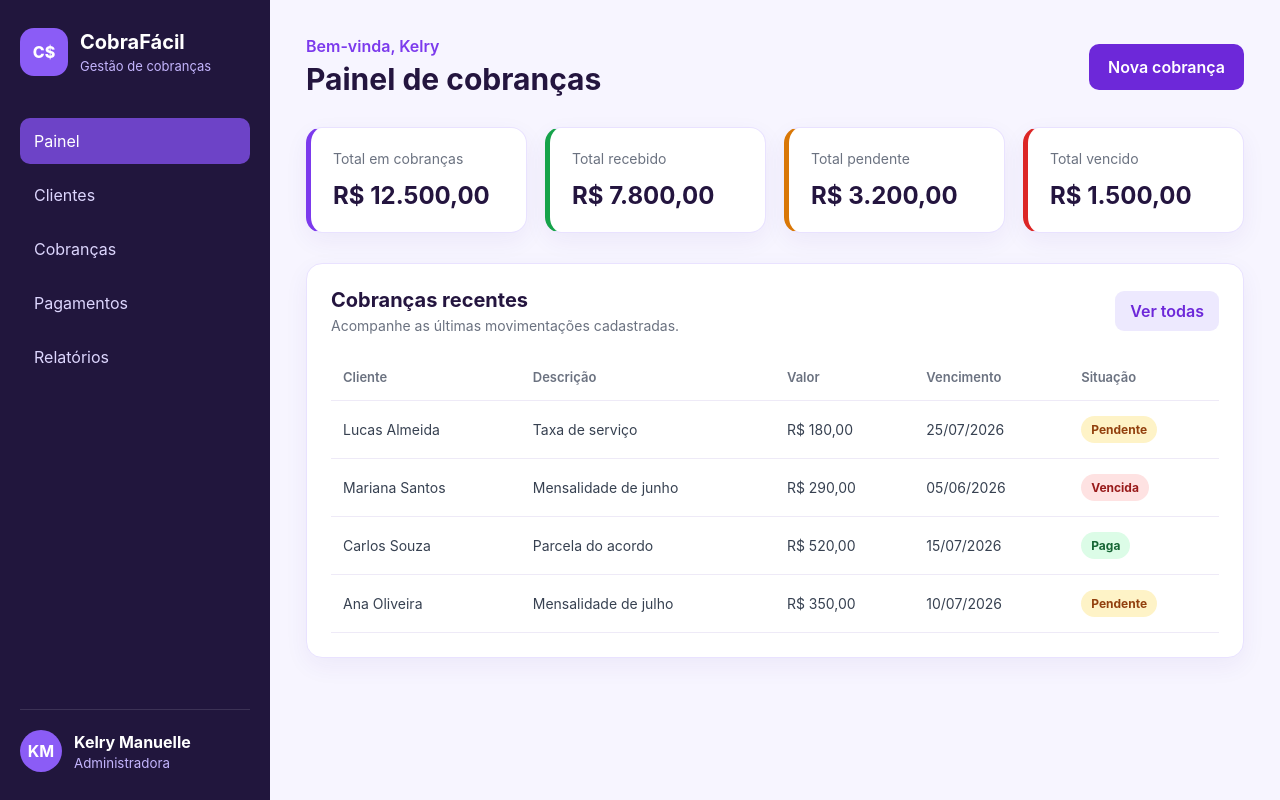
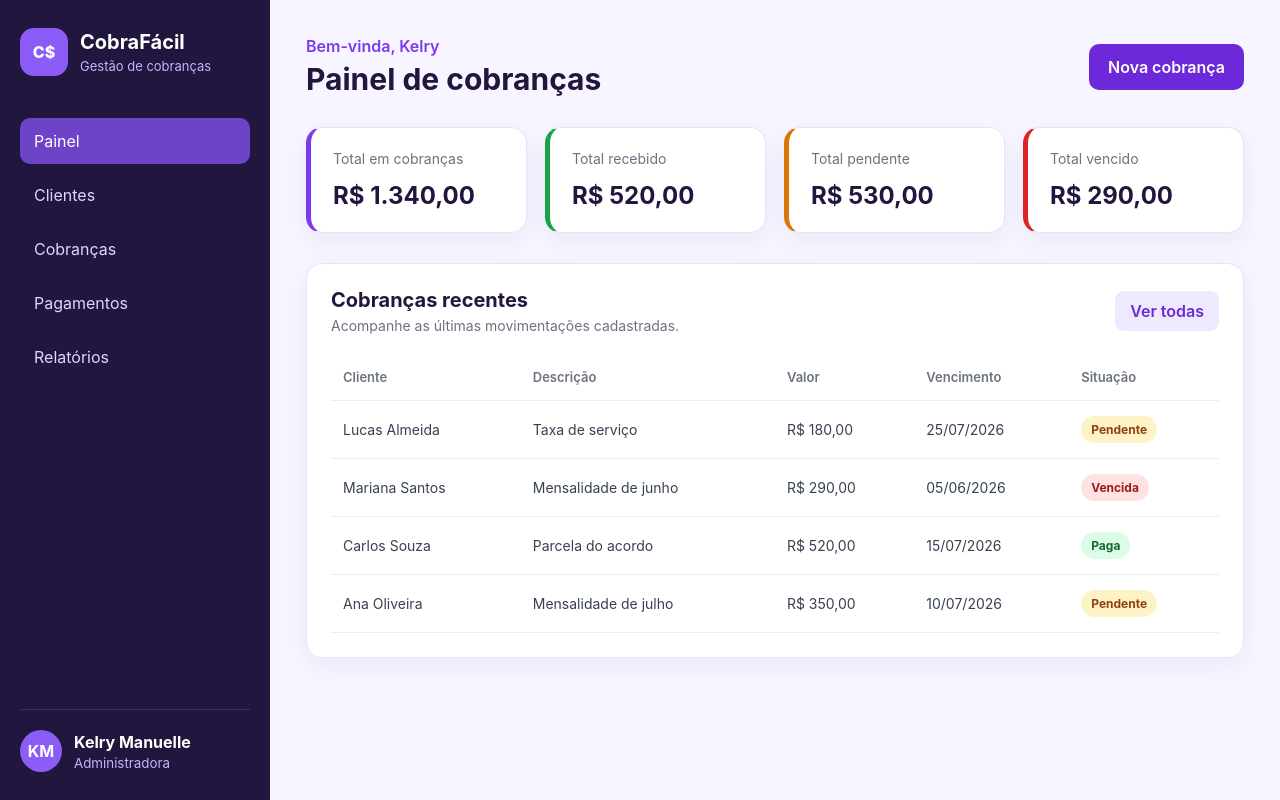
Before and after one commit to manuvieco/cobrafacil, a React (Vite) app: page / in a window 1280 px wide. Built offline with nearby package versions, Linux system fonts and the light colour scheme.

Commit message:
feat: calcula valores do painel automaticamente

```diff
--- a/src/App.jsx
+++ b/src/App.jsx
@@ -179,6 +179,32 @@ function App() {
   )
 
   const cobrancasRecentes = cobrancasOrdenadas.slice(0, 4)
+
+  const totalCobrancas = cobrancas.reduce(
+    (total, cobranca) => total + Number(cobranca.valor),
+    0,
+  )
+
+  const totalRecebido = cobrancas
+    .filter((cobranca) => cobranca.situacao === 'Paga')
+    .reduce(
+      (total, cobranca) => total + Number(cobranca.valor),
+      0,
+    )
+
+  const totalPendente = cobrancas
+    .filter((cobranca) => cobranca.situacao === 'Pendente')
+    .reduce(
+      (total, cobranca) => total + Number(cobranca.valor),
+      0,
+    )
+
+  const totalVencido = cobrancas
+    .filter((cobranca) => cobranca.situacao === 'Vencida')
+    .reduce(
+      (total, cobranca) => total + Number(cobranca.valor),
+      0,
+    )
 
   function limparMensagem() {
     setMensagem({
@@ -643,22 +669,22 @@ function App() {
             <section className="resumo">
               <article className="cartao total">
                 <span>Total em cobranças</span>
-                <strong>R$ 12.500,00</strong>
+                <strong>{formatarMoeda(totalCobrancas)}</strong>
               </article>
 
               <article className="cartao recebido">
                 <span>Total recebido</span>
-                <strong>R$ 7.800,00</strong>
+                <strong>{formatarMoeda(totalRecebido)}</strong>
               </article>
 
               <article className="cartao pendente">
                 <span>Total pendente</span>
-                <strong>R$ 3.200,00</strong>
+                <strong>{formatarMoeda(totalPendente)}</strong>
               </article>
 
               <article className="cartao vencido">
                 <span>Total vencido</span>
-                <strong>R$ 1.500,00</strong>
+                <strong>{formatarMoeda(totalVencido)}</strong>
               </article>
             </section>
 
@@ -666,6 +692,7 @@ function App() {
               <div className="titulo-secao">
                 <div>
                   <h3>Cobranças recentes</h3>
+
                   <p>
                     Acompanhe as últimas movimentações cadastradas.
                   </p>
@@ -849,6 +876,7 @@ function App() {
               <div className="titulo-secao">
                 <div>
                   <h3>Clientes cadastrados</h3>
+
                   <p>
                     Consulte os clientes registrados no sistema.
                   </p>
@@ -1100,6 +1128,7 @@ function App() {
               <div className="titulo-secao">
                 <div>
                   <h3>Cobranças cadastradas</h3>
+
                   <p>
                     Consulte as cobranças registradas no sistema.
                   </p>
```
